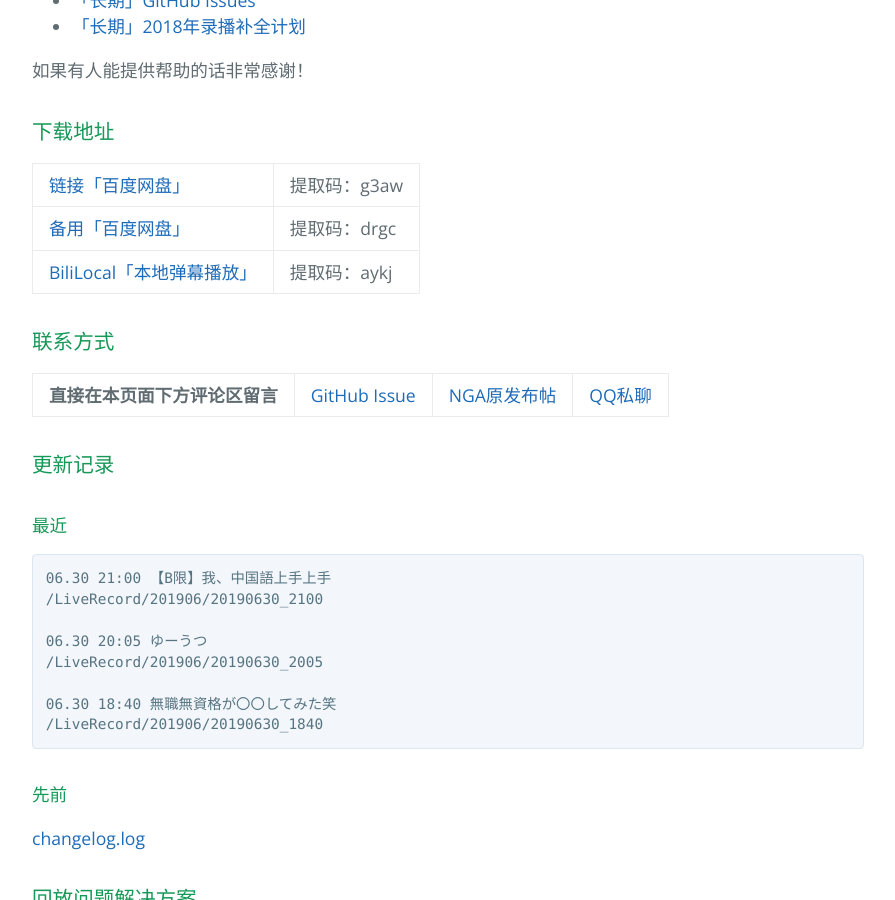
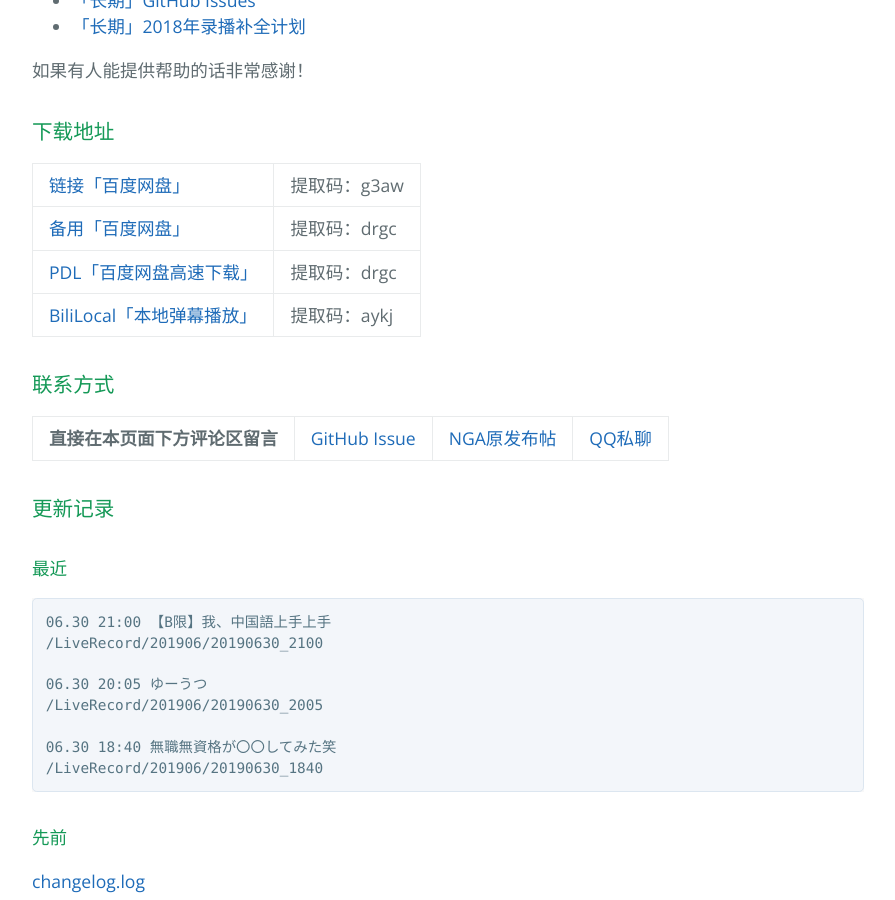
Before and after one commit to kaguramea-record/kaguramea-record.github.io, a Jekyll site: the page built from index.md, in a window 1280 px wide and 900 px high, scrolled down 860 px. Shown: the whole window, without its empty margins (192-1087 px from the left). Built offline with Jekyll 4.4.1, drawn with Linux system fonts in a browser that asks for light colours; comment, search, counter and statistics services are not loaded.

Commit message:
Update index.md

```diff
--- a/index.md
+++ b/index.md
@@ -25,9 +25,10 @@ layout: default
 
 ### 下载地址
 
-| [链接「百度网盘」](https://pan.baidu.com/s/1Kjq9_u-Tf-UazC5pu_zzfg){:target="_blank"}            | 提取码：g3aw |
-| [备用「百度网盘」](https://pan.baidu.com/s/1-Bij3bk8c5NH0TU9JGwdaw){:target="_blank"}            | 提取码：drgc |
-| [BiliLocal「本地弹幕播放」](https://pan.baidu.com/s/1BMq2uXqRgH_i1Jto9tVpSA){:target="_blank"}   | 提取码：aykj |
+| [链接「百度网盘」](https://pan.baidu.com/s/1Kjq9_u-Tf-UazC5pu_zzfg){:target="_blank"}              | 提取码：g3aw |
+| [备用「百度网盘」](https://pan.baidu.com/s/1-Bij3bk8c5NH0TU9JGwdaw){:target="_blank"}              | 提取码：drgc |
+| [PDL「百度网盘高速下载」](http://pandownload.com/?from_sourcetag=kaguramea.live){:target="_blank"} | 提取码：drgc |
+| [BiliLocal「本地弹幕播放」](https://pan.baidu.com/s/1BMq2uXqRgH_i1Jto9tVpSA){:target="_blank"}     | 提取码：aykj |
 
 ### 联系方式
 
```
